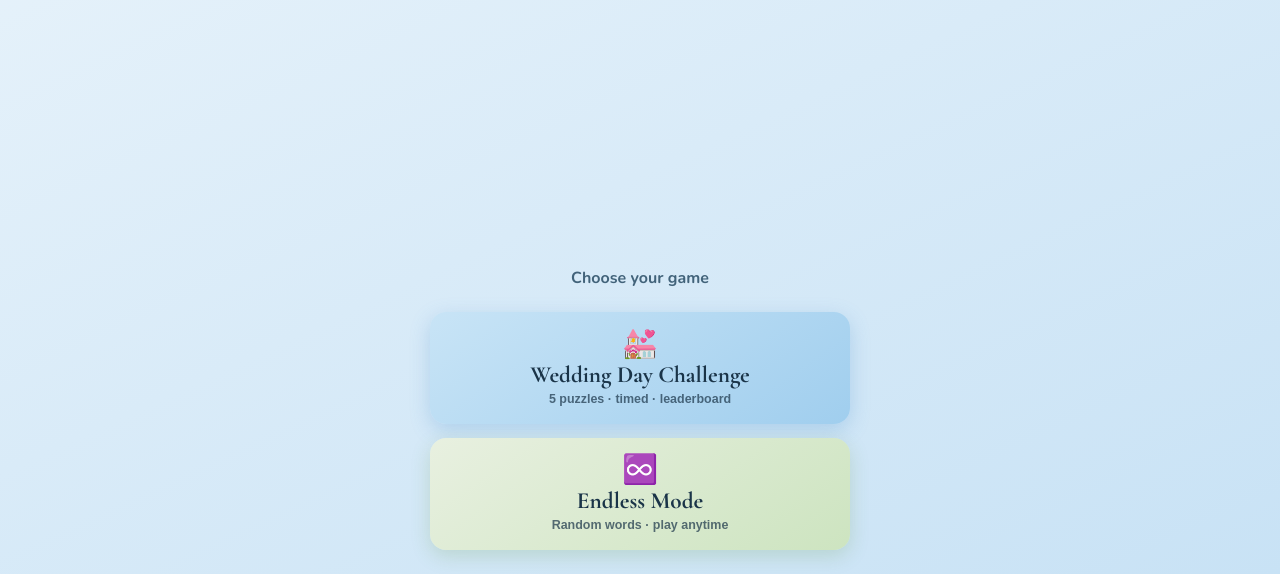
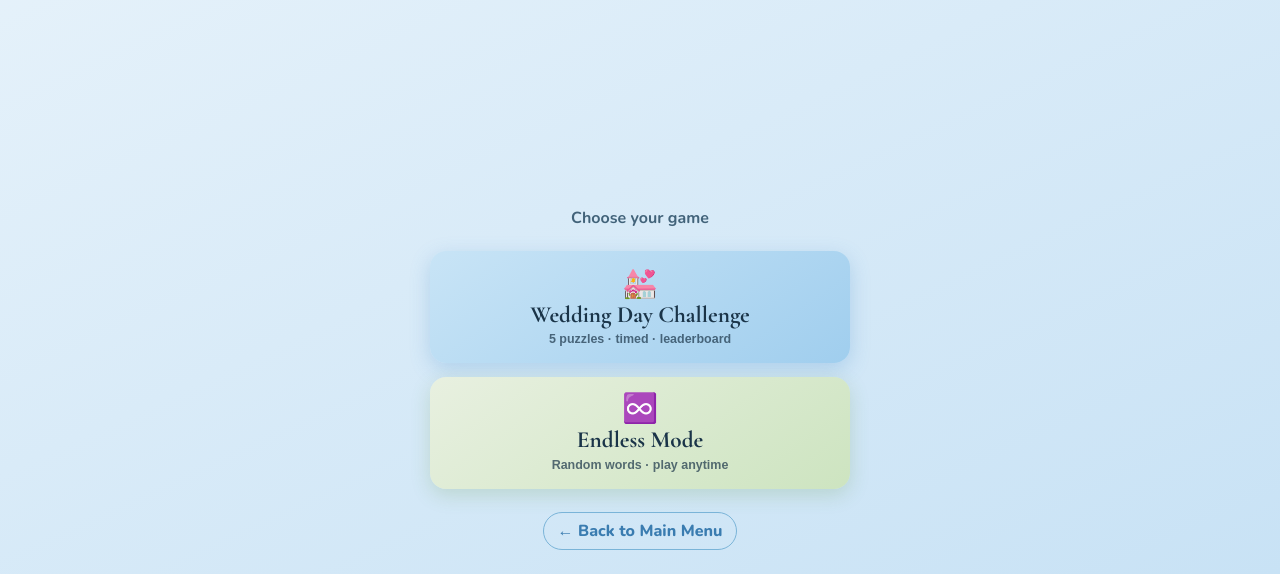
Before and after one commit to APico23/Portfolio, a plain HTML site: page Weddordle/weddordle.html in a window 1280 px wide. Shown: the part 226-800 px from the top of the page. Drawn offline with nearby package versions, Linux system fonts and the light colour scheme.

Commit message:
Add back button

```diff
--- a/Weddordle/styles.css
+++ b/Weddordle/styles.css
@@ -542,6 +542,11 @@ h1 {
   box-shadow: 0 6px 20px rgba(78, 134, 32, 0.18);
 }
 
+.mode-back-main {
+  margin-top: 1rem;
+  text-decoration: none;
+}
+
 /* ── Challenge header (in-game) ───────────────────────────── */
 
 .challenge-header {
--- a/Weddordle/weddordle.html
+++ b/Weddordle/weddordle.html
@@ -33,6 +33,7 @@
         <span class="mode-btn-desc">Random words · play anytime</span>
       </button>
     </div>
+    <a href="../index.html" class="ghost-btn mode-back-main">← Back to Main Menu</a>
   </div>
 
   <!-- Results / leaderboard screen -->
```
